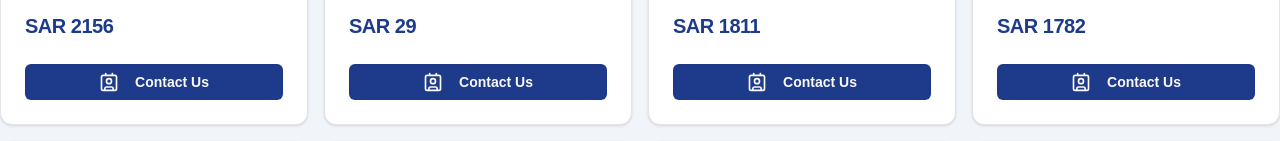
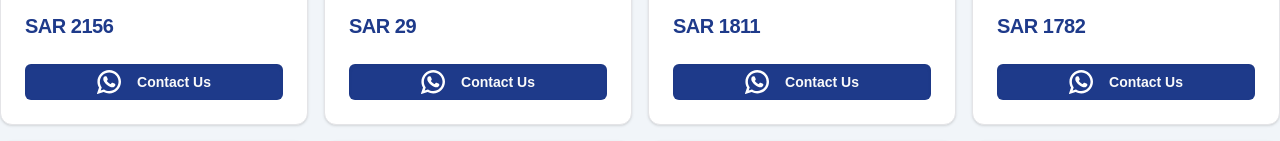
Before and after one commit to lucmanm/nextjs-printer-landing-page, a Next.js app: page / in a window 1280 px wide. Shown: the part 475-616 px from the top of the page. Built offline with nearby package versions, Linux system fonts and the light colour scheme.

Commit message:
update whatsapp link

```diff
--- /dev/null
+++ b/src/components/icon/whatsapp.tsx
@@ -0,0 +1,43 @@
+import React from 'react';
+
+export  const WhatsApp = ({color= "#000000", height= "500px", width= "500px", className}:{color?: string, height?: string, width?:string, className?: string} ) => (
+  <svg
+   className={className}
+    fill={color}
+    height={height}
+    width={width}
+    version="1.1"
+    id="Layer_1"
+    xmlns="http://www.w3.org/2000/svg"
+    xmlnsXlink="http://www.w3.org/1999/xlink"
+    viewBox="0 0 308 308"
+    xmlSpace="preserve"
+
+  >
+    <g id="XMLID_468_">
+      <path
+        id="XMLID_469_"
+        d="M227.904,176.981c-0.6-0.288-23.054-11.345-27.044-12.781c-1.629-0.585-3.374-1.156-5.23-1.156
+		c-3.032,0-5.579,1.511-7.563,4.479c-2.243,3.334-9.033,11.271-11.131,13.642c-0.274,0.313-0.648,0.687-0.872,0.687
+		c-0.201,0-3.676-1.431-4.728-1.888c-24.087-10.463-42.37-35.624-44.877-39.867c-0.358-0.61-0.373-0.887-0.376-0.887
+		c0.088-0.323,0.898-1.135,1.316-1.554c1.223-1.21,2.548-2.805,3.83-4.348c0.607-0.731,1.215-1.463,1.812-2.153
+		c1.86-2.164,2.688-3.844,3.648-5.79l0.503-1.011c2.344-4.657,0.342-8.587-0.305-9.856c-0.531-1.062-10.012-23.944-11.02-26.348
+		c-2.424-5.801-5.627-8.502-10.078-8.502c-0.413,0,0,0-1.732,0.073c-2.109,0.089-13.594,1.601-18.672,4.802
+		c-5.385,3.395-14.495,14.217-14.495,33.249c0,17.129,10.87,33.302,15.537,39.453c0.116,0.155,0.329,0.47,0.638,0.922
+		c17.873,26.102,40.154,45.446,62.741,54.469c21.745,8.686,32.042,9.69,37.896,9.69c0.001,0,0.001,0,0.001,0
+		c2.46,0,4.429-0.193,6.166-0.364l1.102-0.105c7.512-0.666,24.02-9.22,27.775-19.655c2.958-8.219,3.738-17.199,1.77-20.458
+		C233.168,179.508,230.845,178.393,227.904,176.981z"
+      />
+      <path
+        id="XMLID_470_"
+        d="M156.734,0C73.318,0,5.454,67.354,5.454,150.143c0,26.777,7.166,52.988,20.741,75.928L0.212,302.716
+		c-0.484,1.429-0.124,3.009,0.933,4.085C1.908,307.58,2.943,308,4,308c0.405,0,0.813-0.061,1.211-0.188l79.92-25.396
+		c21.87,11.685,46.588,17.853,71.604,17.853C240.143,300.27,308,232.923,308,150.143C308,67.354,240.143,0,156.734,0z
+		 M156.734,268.994c-23.539,0-46.338-6.797-65.936-19.657c-0.659-0.433-1.424-0.655-2.194-0.655c-0.407,0-0.815,0.062-1.212,0.188
+		l-40.035,12.726l12.924-38.129c0.418-1.234,0.209-2.595-0.561-3.647c-14.924-20.392-22.813-44.485-22.813-69.677
+		c0-65.543,53.754-118.867,119.826-118.867c66.064,0,119.812,53.324,119.812,118.867
+		C276.546,215.678,222.799,268.994,156.734,268.994z"
+      />
+    </g>
+  </svg>
+);
--- a/src/components/product-card.tsx
+++ b/src/components/product-card.tsx
@@ -1,12 +1,20 @@
 "use client";
 import { brandLogo, defaultImage } from "@/app/constant/default";
 import { TProduct } from "@/app/types/printer";
-import { Contact } from "lucide-react";
 import Image from "next/image";
+import { WhatsApp } from "./icon/whatsapp";
 import { Button } from "./ui/button";
 import { Card, CardContent, CardDescription, CardFooter, CardTitle } from "./ui/card";
+import { MouseEvent} from "react";
+import { useRouter } from "next/navigation";
 
 export const ProductCard = ({ data }: { data: TProduct }) => {
+  const router = useRouter()
+  const onClick = (event: MouseEvent<HTMLButtonElement> ) =>{
+    event.preventDefault();
+    event.stopPropagation();
+    router.push("https://wa.me/0562617554")
+  }
   return (
     // <Link href={`/${encodeURIComponent(data.description)}`}>
     <Card className="pt-4 text-xs max-sm:rounded-md md:text-sm ">
@@ -43,14 +51,11 @@
       </CardContent>
       <CardFooter className="max-sm:p-3">
         <Button
-          className="w-full gap-x-4 bg-blue-900 hover:bg-blue-500 shadow-inner "
-          onClick={(event) => {
-            event.preventDefault();
-            event.stopPropagation();
-            alert("Working");
-          }}
+          className="w-full gap-x-4 bg-blue-900 hover:bg-green-500 shadow-inner "
+          onClick={onClick}
         >
-          <Contact className="size-5 hover:animate-ping" />
+          <WhatsApp color="#fff" width="24" className="text-white size-6 "/>
+          {/* <Image src="https://res.cloudinary.com/dzdcszrob/image/upload/v1727696453/social-media-icons/jxq88qboq7vjcpq8njtd.svg" sizes="48" width={48} height={48} alt="WhatsApp" className="size-5 text-cyan-400 fill-slate-300"/> */}
           <span className="max-sm:text-xs md:font-semibold">Contact Us</span>
         </Button>
       </CardFooter>
```
